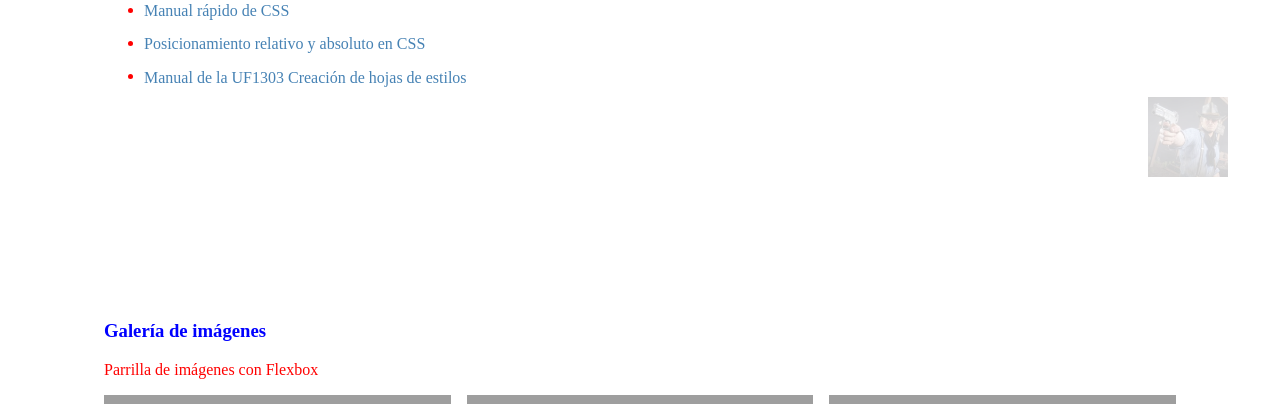
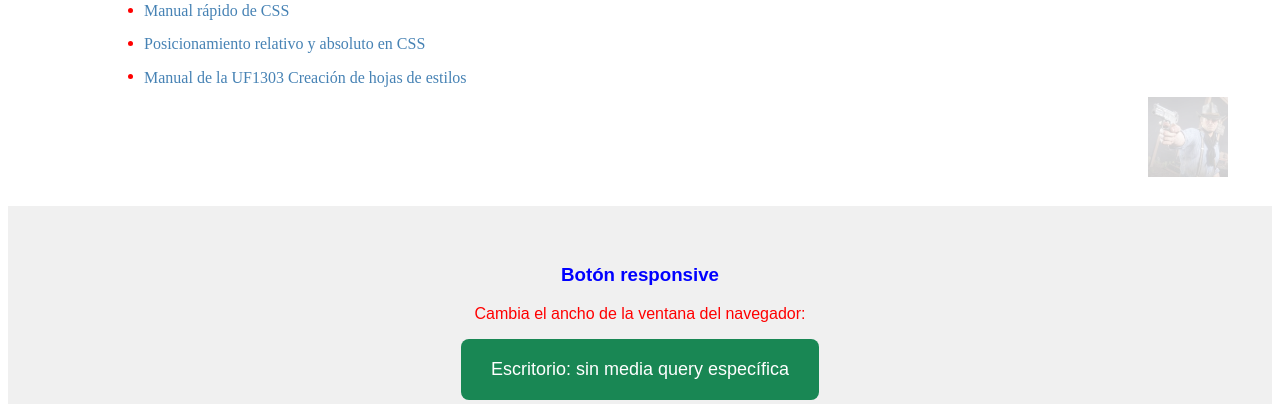
Before and after one commit to YonolisDelmonte/flexbox, a PHP site: page / in a window 1280 px wide. Shown: the part 591-995 px from the top of the page. Run offline with PHP 8.4, Linux system fonts and the light colour scheme; grey boxes are pictures that could not be loaded.

Commit message:
transiciones

```diff
--- a/assets/css/estilos.css
+++ b/assets/css/estilos.css
@@ -220,3 +220,68 @@ ul.galeria {
         background-image: var(--bg-img-galeria-5);
     }
 }
+
+/* Smooth color + shadow on hover */
+.yy-transicion-color {
+    width: 25vh;
+    height: 25vh;
+    background-color: steelblue;
+    box-shadow: none;
+    transition:
+        background-color 0.2s ease,
+        box-shadow 0.2s ease;
+
+    &hover {
+        background-color: orangered;
+        opacity: 1;
+        /* 1em 2em 1em rgba(0, 0, 0, 0.2) */
+        box-shadow: 0 4px 12px rgba(0, 0, 0, 0.2);
+    }
+}
+
+body article.article-boton {
+    font-family: Arial, sans-serif;
+    text-align: center;
+    padding: 40px 15px;
+    background-color: #f0f0f0;
+}
+
+/* Estilos generales: escritorio */
+.boton {
+    padding: 20px 30px;
+    border: none;
+    border-radius: 8px;
+    background-color: #198754;
+    color: white;
+    font-size: 18px;
+    cursor: pointer;
+}
+
+/* Texto generado por CSS */
+.boton::before {
+    content: "Escritorio: sin media query específica";
+}
+
+/* TABLETA: hasta 900 px */
+@media screen and (max-width: 900px) {
+    .boton {
+        background-color: #ffc107;
+        color: #222;
+    }
+
+    .boton::before {
+        content: "Tableta: @media (max-width: 900px)";
+    }
+}
+
+/* MÓVIL: hasta 600 px */
+@media screen and (max-width: 600px) {
+    .boton {
+        background-color: #dc3545;
+        color: white;
+    }
+
+    .boton::before {
+        content: "Móvil: @media (max-width: 600px)";
+    }
+}
--- a/index.html
+++ b/index.html
@@ -41,6 +41,19 @@
                         </li>
                     </ul>
                 </article>
+
+                <article class="article-boton">
+                    <h3>Botón responsive</h3>
+                    <p>Cambia el ancho de la ventana del navegador:</p>
+
+                    <button class="boton" type="button"></button>
+                </article>
+
+                <article>
+                    <h3>Transiciones CSS</h3>
+                    <figure class="yy-transicion-color"></figure>
+                </article>
+
                 <article class="galeria-flex">
                     <h3>Galería de imágenes</h3>
                     <p>Parrilla de imágenes con Flexbox</p>
```
